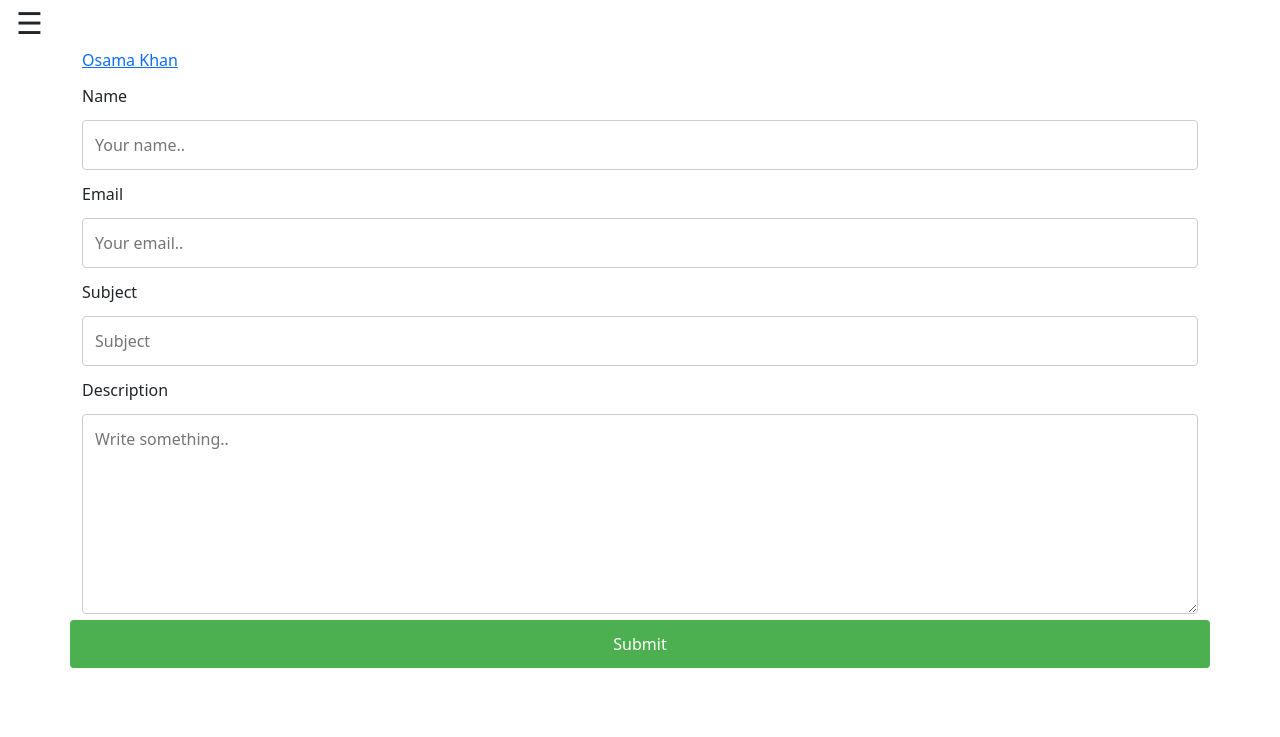
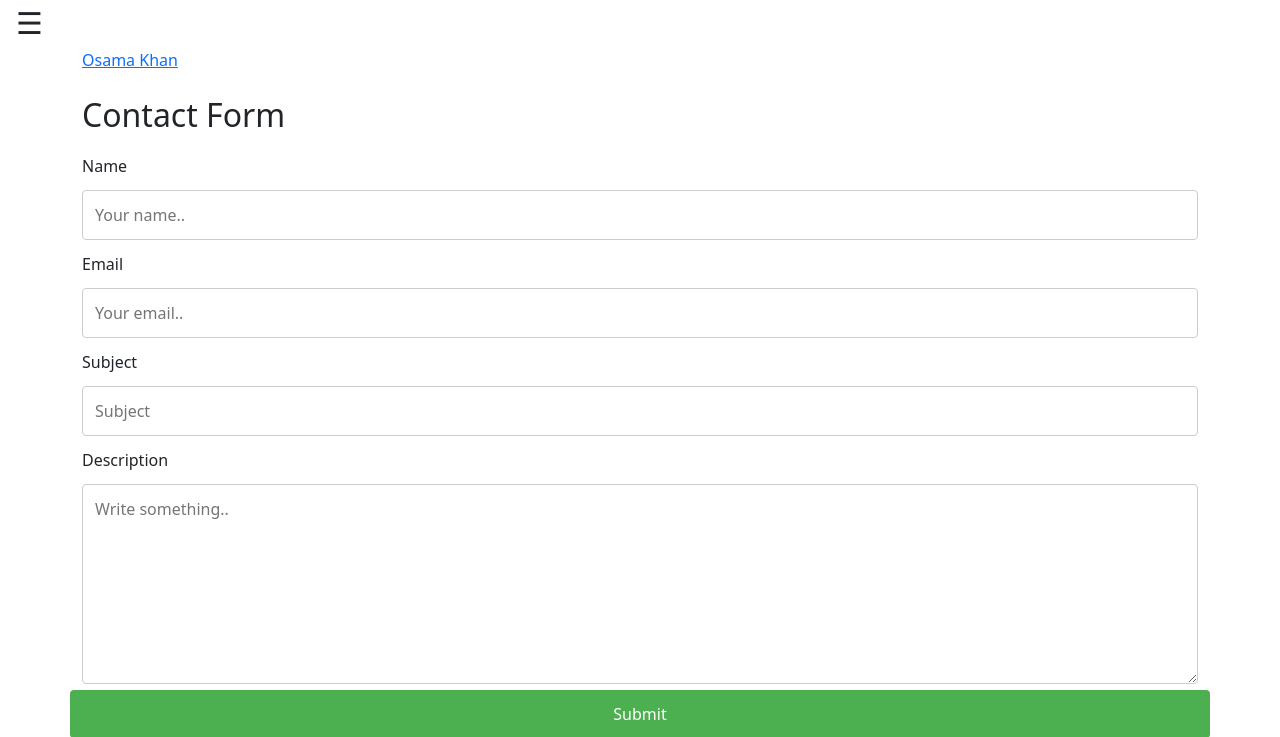
Before and after one commit to osk7462/samachaar, a Django app: page /contact in a window 1280 px wide. Shown: the part 16-753 px from the top of the page. Run offline with Django 3.2, Linux system fonts and the light colour scheme; some libraries are stand-ins or nearby versions.

Commit message:
Update contact.html

```diff
--- a/templates/home/contact.html
+++ b/templates/home/contact.html
@@ -3,6 +3,8 @@
     {% if not contact %}
         <div class="container">
            <div class="LI-profile-badge"  data-version="v1" data-size="medium" data-locale="en_US" data-type="vertical" data-theme="light" data-vanity="osk7462"><a class="LI-simple-link" href='https://in.linkedin.com/in/osk7462?trk=profile-badge'>Osama Khan</a></div>
+           <br>
+            <h2>Contact Form</h2>
             <form action="{% url 'contact' %}" method="post">
                 {% csrf_token %}
                 <div class="row">
```
